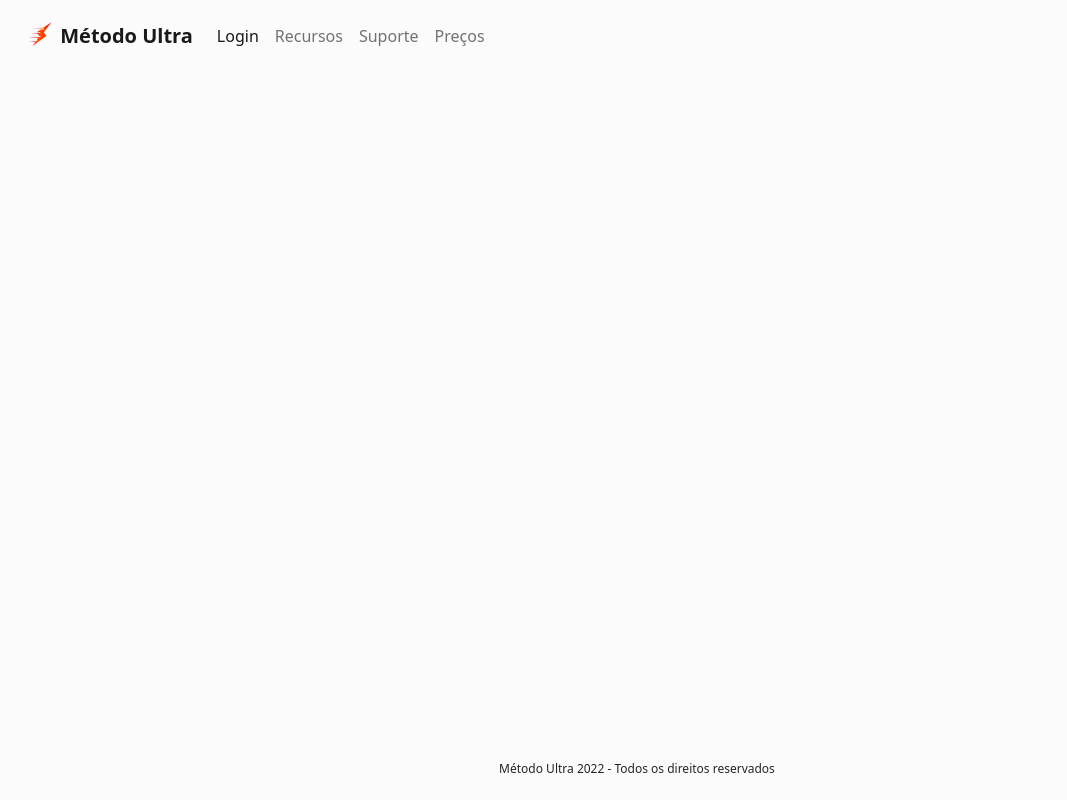
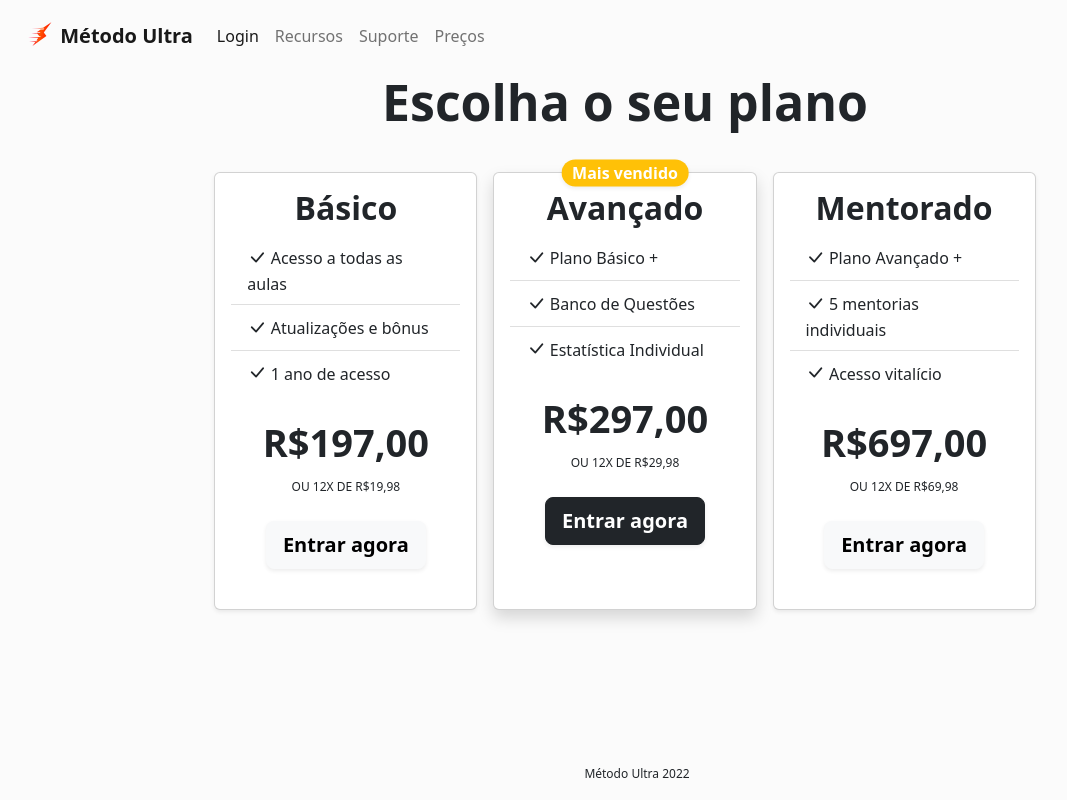
Before and after one commit to thalestmm/UltraProject, a Django app: template UltraProject/main/templates/main/pricing.html in a window 1280 px wide. Shown: the whole page, without its empty margins (15-1082 px from the left). Run offline with Django 4.2, Linux system fonts and the light colour scheme; the template is opened without the code that fills it, so the values that code supplies are empty; some libraries are stand-ins or nearby versions.

Commit message:
Frontend updates

```diff
--- a/UltraProject/main/templates/main/base.html
+++ b/UltraProject/main/templates/main/base.html
@@ -4,7 +4,9 @@
     <meta charset="UTF-8">
     <meta name="viewport" content="width=device-width, initial-scale=1">
     <link href="https://cdn.jsdelivr.net/npm/bootstrap@5.2.0/dist/css/bootstrap.min.css" rel="stylesheet" integrity="sha384-gH2yIJqKdNHPEq0n4Mqa/HGKIhSkIHeL5AyhkYV8i59U5AR6csBvApHHNl/vI1Bx" crossorigin="anonymous">
+    <link rel="stylesheet" href="https://cdn.jsdelivr.net/npm/bootstrap-icons@1.9.1/font/bootstrap-icons.css">
     <title>{% block title %}Método Ultra{% endblock %}</title>
+    {% load static %}  <link rel="icon" type="image/x-icon" href="{% static 'main/media/logo_favicon.ico' %}">
     {% block style %}
         <style>
             body {
@@ -13,6 +15,7 @@
 
             #footer {
                position:absolute;
+               text-align: center;
                bottom:0;
                height:2.5rem;
             }
@@ -29,11 +32,14 @@
     {% endblock %}
 
     {% block head %}
+    {% endblock %}
 
-    {% endblock %}
 </head>
 <body id="body">
-    {% block main_div_open %}<div  id="main" class="container-fluid">{% endblock %}
+    {% block main_div_open %}
+    <div  id="main" class="container-fluid" height="100vh">
+    {% endblock %}
+
     {% block navbar %}
     <nav class="navbar navbar-expand-md p-3">
       <div class="container-fluid">
@@ -69,8 +75,8 @@
     {% endblock %}
     </div>
     {% block footer %}
-        <footer id="footer" class="container-fluid" align="center">
-            <p style="font-size: 12px;">Método Ultra 2022 - Todos os direitos reservados</p>
+    <footer id="footer" class="container-fluid">
+        <small style="font-size: 12px;">Método Ultra 2022</small>
     </footer>
     {% endblock %}
     </div>
@@ -78,5 +84,6 @@
     <script src="https://cdn.jsdelivr.net/npm/bootstrap@5.2.0/dist/js/bootstrap.bundle.min.js" integrity="sha384-A3rJD856KowSb7dwlZdYEkO39Gagi7vIsF0jrRAoQmDKKtQBHUuLZ9AsSv4jD4Xa" crossorigin="anonymous"></script>
 <!--    <script src="https://cdn.jsdelivr.net/npm/@popperjs/core@2.11.5/dist/umd/popper.min.js" integrity="sha384-Xe+8cL9oJa6tN/veChSP7q+mnSPaj5Bcu9mPX5F5xIGE0DVittaqT5lorf0EI7Vk" crossorigin="anonymous"></script>-->
 <!--    <script src="https://cdn.jsdelivr.net/npm/bootstrap@5.2.0/dist/js/bootstrap.min.js" integrity="sha384-ODmDIVzN+pFdexxHEHFBQH3/9/vQ9uori45z4JjnFsRydbmQbmL5t1tQ0culUzyK" crossorigin="anonymous"></script>-->
+
 </body>
 </html>
--- a/UltraProject/main/templates/main/pricing.html
+++ b/UltraProject/main/templates/main/pricing.html
@@ -1,7 +1,113 @@
 {% extends "main/base.html" %}
 
-{% block title %}Preços{% endblock %}
+{% block title %}Escolha o seu plano{% endblock %}
+
+{% block style %}
+{{ block.super }}
+<style>
+    .price {
+        font-weight: bold;
+        font-size: 38px;
+    }
+
+    .full-price {
+        font-size: 12px;
+        margin: 10px;
+    }
+</style>
+{% endblock %}
 
 {% block content %}
-
+<div class="row">
+    <div class="col-1 col-sm-2 col-md-2"></div>
+    <div class="col">
+        <h1 align="center" style="font-size:50px;"><strong>Escolha o seu plano</strong></h1>
+        <br>
+        <div class="card-group row row-cols-1 row-cols-xl-3 g-4">
+          <div class="col p-2">
+            <div class="card h-100 shadow-sm">
+              <div class="card-body" align="center">
+                <h3 class="card-title" align="center" style="font-size: 32px;"><strong>Básico</strong></h3>
+                <div align="left">
+                    <ul class="list-group list-group-flush">
+                        <li class="list-group-item">
+                            <i class="bi bi-check-lg" style="font-size: 1.2rem;"></i> Acesso a todas as aulas</li>
+                        <li class="list-group-item">
+                            <i class="bi bi-check-lg" style="font-size: 1.2rem;"></i> Atualizações e bônus</li>
+                        <li class="list-group-item">
+                            <i class="bi bi-check-lg" style="font-size: 1.2rem;"></i> 1 ano de acesso</li>
+                    </ul>
+                </div>
+                <br>
+                <h4 class="price">R$197,00</h4>
+                <small class="full-price">OU 12X DE R$19,98</small>
+                <br><br>
+                <button class="btn btn-lg btn-light shadow-sm"
+                        type="button">
+                    <strong>Entrar agora</strong>
+                </button>
+                  <br><br>
+              </div>
+            </div>
+          </div>
+          <div class="col p-2">
+            <div class="card h-100 shadow">
+                <span class="position-absolute top-0 start-50 translate-middle badge rounded-pill bg-warning shadow-sm"
+                        style="z-index:1; font-size:1rem;">
+                    Mais vendido
+                  </span>
+              <div class="card-body" align="center">
+                <h3 class="card-title" align="center" style="font-size: 32px;"><strong>Avançado</strong></h3>
+                <div align="left">
+                    <ul class="list-group list-group-flush">
+                        <li class="list-group-item">
+                            <i class="bi bi-check-lg" style="font-size: 1.2rem;"></i> Plano Básico +</li>
+                        <li class="list-group-item">
+                            <i class="bi bi-check-lg" style="font-size: 1.2rem;"></i> Banco de Questões</li>
+                        <li class="list-group-item">
+                            <i class="bi bi-check-lg" style="font-size: 1.2rem;"></i> Estatística Individual</li>
+                    </ul>
+                </div>
+                <br>
+                <h4 class="price">R$297,00</h4>
+                <small class="full-price">OU 12X DE R$29,98</small>
+                <br><br>
+                <button class="btn btn-lg btn-dark shadow-sm"
+                        type="button">
+                    <strong>Entrar agora</strong>
+                </button>
+                  <br><br>
+              </div>
+            </div>
+          </div>
+          <div class="col p-2">
+            <div class="card h-100 shadow-sm">
+              <div class="card-body" align="center">
+                <h3 class="card-title" align="center" style="font-size: 32px;"><strong>Mentorado</strong></h3>
+                <div align="left">
+                    <ul class="list-group list-group-flush">
+                        <li class="list-group-item">
+                            <i class="bi bi-check-lg" style="font-size: 1.2rem;"></i> Plano Avançado +</li>
+                        <li class="list-group-item">
+                            <i class="bi bi-check-lg" style="font-size: 1.2rem;"></i> 5 mentorias individuais</li>
+                        <li class="list-group-item">
+                            <i class="bi bi-check-lg" style="font-size: 1.2rem;"></i> Acesso vitalício</li>
+                    </ul>
+                </div>
+                <br>
+                <h4 class="price">R$697,00</h4>
+                <small class="full-price">OU 12X DE R$69,98</small>
+                <br><br>
+                <button class="btn btn-lg btn-light shadow-sm"
+                        type="button">
+                    <strong>Entrar agora</strong>
+                </button>
+                  <br><br>
+              </div>
+            </div>
+          </div>
+        </div>
+    </div>
+    <div class="col-1 col-sm-2 col-md-2"></div>
+</div>
 {% endblock %}
--- a/UltraProject/main/urls.py
+++ b/UltraProject/main/urls.py
@@ -4,6 +4,7 @@ from django.contrib.staticfiles.urls import staticfiles_urlpatterns
 
 urlpatterns = [
     path("", views.home, name="index"),
+    path("pricing", views.pricing, name="pricing"),
     path("terms-of-use", views.terms_of_use, name="terms"),
     path("privacy-policy", views.privacy_policy, name="privacy_policy"),
 ]
--- a/UltraProject/marketing/templates/marketing/optin.html
+++ b/UltraProject/marketing/templates/marketing/optin.html
@@ -26,8 +26,8 @@
     <div class="container-sm position-absolute top-50 start-50 translate-middle p-5">
         <div class="row mx-auto">
             <div class="col-1 col-sm-2 col-md-2 col-lg-3"></div>
-            <div class="col-md shadow rounded-3 bg-body p-5 mb-10"  id="content">
-                <h2 class="text-center">Baixe agora o seu e-book!</h2><br>
+            <div class="col-md shadow rounded-3 bg-body p-4 mb-10"  id="content">
+                <h2 class="text-center" style="font-size: 28px;">Baixe agora o seu e-book!</h2><br>
     {% block form %}
         <form method="post">
             {% csrf_token %}
```
Also changed, not shown: UltraProject/main/views.py (+10 -6 lines), UltraProject/templates/base_master.html (deleted, +0 -18 lines), UltraProject/main/static/main/media/logo_favicon.ico (added), 1 other file. Lines whose indentation alone changed are shown as unchanged.
